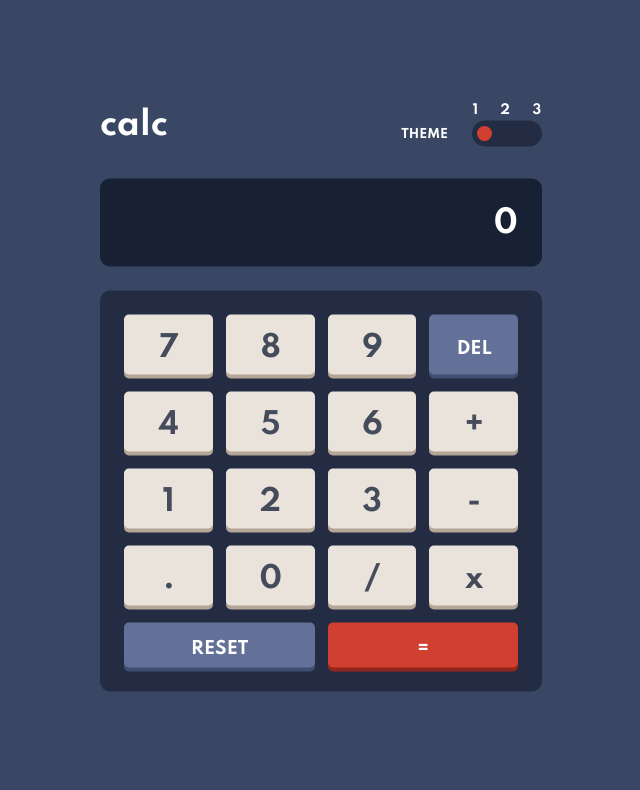
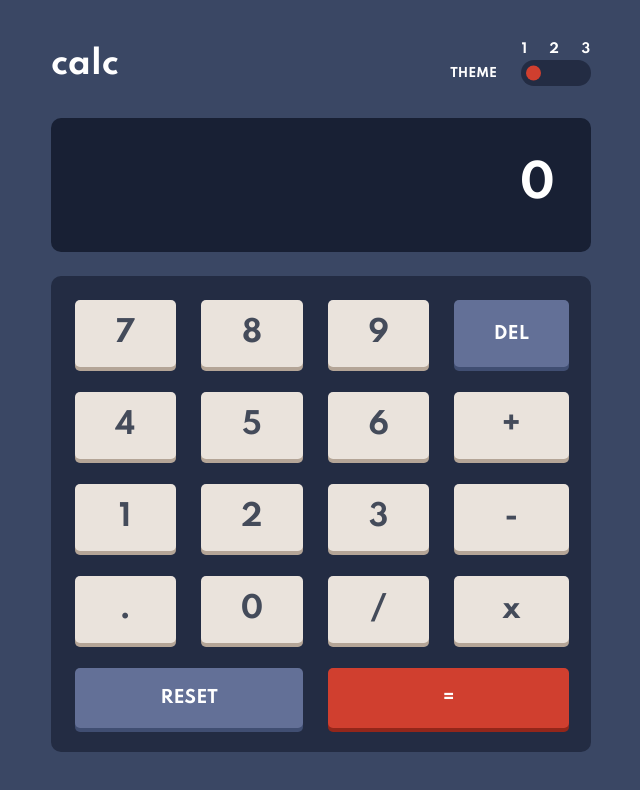
Before and after one commit to CarlosERM/calculator, a React (Create React App) app: page / in a window 1280 px wide. Shown: the top 790 px of the page, without its empty margins (319-959 px from the left). Built offline with nearby package versions, Linux system fonts and the light colour scheme.

Commit message:
fix look

```diff
--- a/package.json
+++ b/package.json
@@ -11,10 +11,12 @@
     "@types/node": "^16.7.13",
     "@types/react": "^17.0.20",
     "@types/react-dom": "^17.0.9",
+    "@types/styled-components": "^5.1.25",
     "react": "^17.0.2",
     "react-dom": "^17.0.2",
     "react-is": "^17.0.2",
     "react-scripts": "5.0.0",
+    "styled-components": "^5.3.5",
     "typescript": "^4.4.2",
     "web-vitals": "^2.1.0"
   },
--- a/public/index.html
+++ b/public/index.html
@@ -10,37 +10,17 @@
       content="Web site created using create-react-app"
     />
     <link rel="apple-touch-icon" href="%PUBLIC_URL%/logo192.png" />
-    <!--
-      manifest.json provides metadata used when your web app is installed on a
-      user's mobile device or desktop. See https://developers.google.com/web/fundamentals/web-app-manifest/
-    -->
     <link rel="manifest" href="%PUBLIC_URL%/manifest.json" />
-    <!--
-      Notice the use of %PUBLIC_URL% in the tags above.
-      It will be replaced with the URL of the `public` folder during the build.
-      Only files inside the `public` folder can be referenced from the HTML.
-
-      Unlike "/favicon.ico" or "favicon.ico", "%PUBLIC_URL%/favicon.ico" will
-      work correctly both with client-side routing and a non-root public URL.
-      Learn how to configure a non-root public URL by running `npm run build`.
-    -->
-    <link rel="preconnect" href="https://fonts.googleapis.com">
-    <link rel="preconnect" href="https://fonts.gstatic.com" crossorigin>
-    <link href="https://fonts.googleapis.com/css2?family=Spartan:wght@700&display=swap" rel="stylesheet">
+    <link rel="preconnect" href="https://fonts.googleapis.com" />
+    <link rel="preconnect" href="https://fonts.gstatic.com" crossorigin />
+    <link
+      href="https://fonts.googleapis.com/css2?family=Spartan:wght@700&display=swap"
+      rel="stylesheet"
+    />
     <title>React App</title>
   </head>
   <body>
     <noscript>You need to enable JavaScript to run this app.</noscript>
     <div id="root"></div>
-    <!--
-      This HTML file is a template.
-      If you open it directly in the browser, you will see an empty page.
-
-      You can add webfonts, meta tags, or analytics to this file.
-      The build step will place the bundled scripts into the <body> tag.
-
-      To begin the development, run `npm start` or `yarn start`.
-      To create a production bundle, use `npm run build` or `yarn build`.
-    -->
   </body>
 </html>
--- a/src/App.tsx
+++ b/src/App.tsx
@@ -12,11 +12,11 @@ function App() {
 
   const { toggle } = useMyContext();
   React.useEffect(() => {
-    if (toggle == 0) {
+    if (toggle === 0) {
       setTheme(theme1);
-    } else if (toggle == 1) {
+    } else if (toggle === 1) {
       setTheme(theme2);
-    } else if (toggle == 2) {
+    } else if (toggle === 2) {
       setTheme(theme3);
     }
   }, [toggle]);
--- a/src/components/Header/style.ts
+++ b/src/components/Header/style.ts
@@ -8,7 +8,6 @@ export const HeaderBody = styled.header`
     margin-bottom:2rem;
     color: ${({theme}) => theme.color.text.headerColor};
     transition: color 0.50s linear;
-
 `;
 
 export const HeaderTitle = styled.h1`
--- a/src/components/Input/Keys/styles.ts
+++ b/src/components/Input/Keys/styles.ts
@@ -3,6 +3,7 @@ import styled from "styled-components";
 
 export const KeyNumBody = styled.button`
   background-color: ${({ theme }) => theme.color.keys.normalKeyBackground};
+
   padding-top: 1rem;
   padding-bottom: 0.5625rem;
   padding-left: 0.4375rem;
@@ -16,10 +17,13 @@ export const KeyNumBody = styled.button`
   color: ${({ theme }) => theme.color.text.primaryColor};
   transition: background-color 0.5s linear, box-shadow 0.5s linear,
     color 0.5s linear;
-
   &:hover {
     opacity: 0.8;
     cursor: pointer;
+  }
+
+  @media (min-width:50rem) {
+    padding: 1rem 2.5rem;
   }
 `;
 
@@ -29,12 +33,16 @@ export const KeyDelResetBody = styled(KeyNumBody)`
   transition: background-color 0.5s linear, box-shadow 0.5s linear;
   font-size: 1.0625rem;
   color: white;
+
 `;
 
 export const KeyResetBody = styled(KeyDelResetBody)`
   grid-column: span 2;
   font-size: 1.0625rem;
   text-transform: uppercase;
+  @media (min-width:50rem) {
+    padding: 1.25rem 5rem;
+  }
 `;
 
 export const KeyEqualBody = styled(KeyResetBody)`
--- a/src/components/Input/styles.tsx
+++ b/src/components/Input/styles.tsx
@@ -6,10 +6,15 @@ const InputBody = styled.div`
   border-radius: 0.625rem;
   padding: 1.5rem;
   display: grid;
+
   grid-template-columns: repeat(4, 1fr);
   grid-column-gap: 0.8125rem;
   grid-row-gap: 1.0625rem;
+
   transition: background-color 0.5s linear;
+  @media (min-width: 50rem) {
+    gap: 1.5625rem;
+  }
 `;
 
 export default InputBody;
--- a/src/components/Main/style.ts
+++ b/src/components/Main/style.ts
@@ -1,17 +1,21 @@
-import styled from 'styled-components'
+import styled from "styled-components";
 
 const CalculatorBody = styled.div`
-    padding: 2.125rem 1.5rem;
-    max-width: 30.625rem;
-    margin: 0px auto;
+  padding: 2.125rem 1.5rem;
+  max-width: 33.75rem;
+  margin: 0rem auto;
 
-    @media(min-width:50rem) {
-        margin: none;
-        position: absolute;
-        left:50%;
-        top:50%;
-        transform: translate(-50%, -50%);
-    }
+  @media (min-width: 50rem) {
+    position: absolute;
+    left: 50%;
+    top: 50%;
+    transform: translate(-50%, -50%);
+    padding:0;
+  }
+  @media (max-height: 720px) {
+    margin-top:8rem;
+    padding-bottom:4rem;
 
-`
-export default CalculatorBody
+  }
+`;
+export default CalculatorBody;
--- a/src/components/Output/styles.ts
+++ b/src/components/Output/styles.ts
@@ -16,6 +16,11 @@ const OutputBody = styled.input`
   border: none;
   width: 100%;
   overflow-x: scroll;
+
+  @media (min-width:50rem) {
+    padding: 2.5rem 2.25rem;
+    font-size: 2.8125rem;
+  }
 `;
 
 export default OutputBody;
--- a/src/styles/GlobalStyles.ts
+++ b/src/styles/GlobalStyles.ts
@@ -1,12 +1,9 @@
 import { createGlobalStyle } from 'styled-components';
-import styled from 'styled-components';
-
 
 export const GlobalStyle = createGlobalStyle`
     html {
         box-sizing:border-box;
         height: 100%;
-
     }
     *, *::before, *::after {
         box-sizing: inherit;
@@ -57,7 +54,6 @@ export const GlobalStyle = createGlobalStyle`
         content: '';
         content: none;
     }
-
     table {
         border-collapse: collapse;
         border-spacing: 0;
@@ -71,5 +67,4 @@ export const GlobalStyle = createGlobalStyle`
     .end {
         left: 100%;
     }
-
 `;
```
Also changed, not shown: 1 other file (tests, documents, lock files or other folders).
